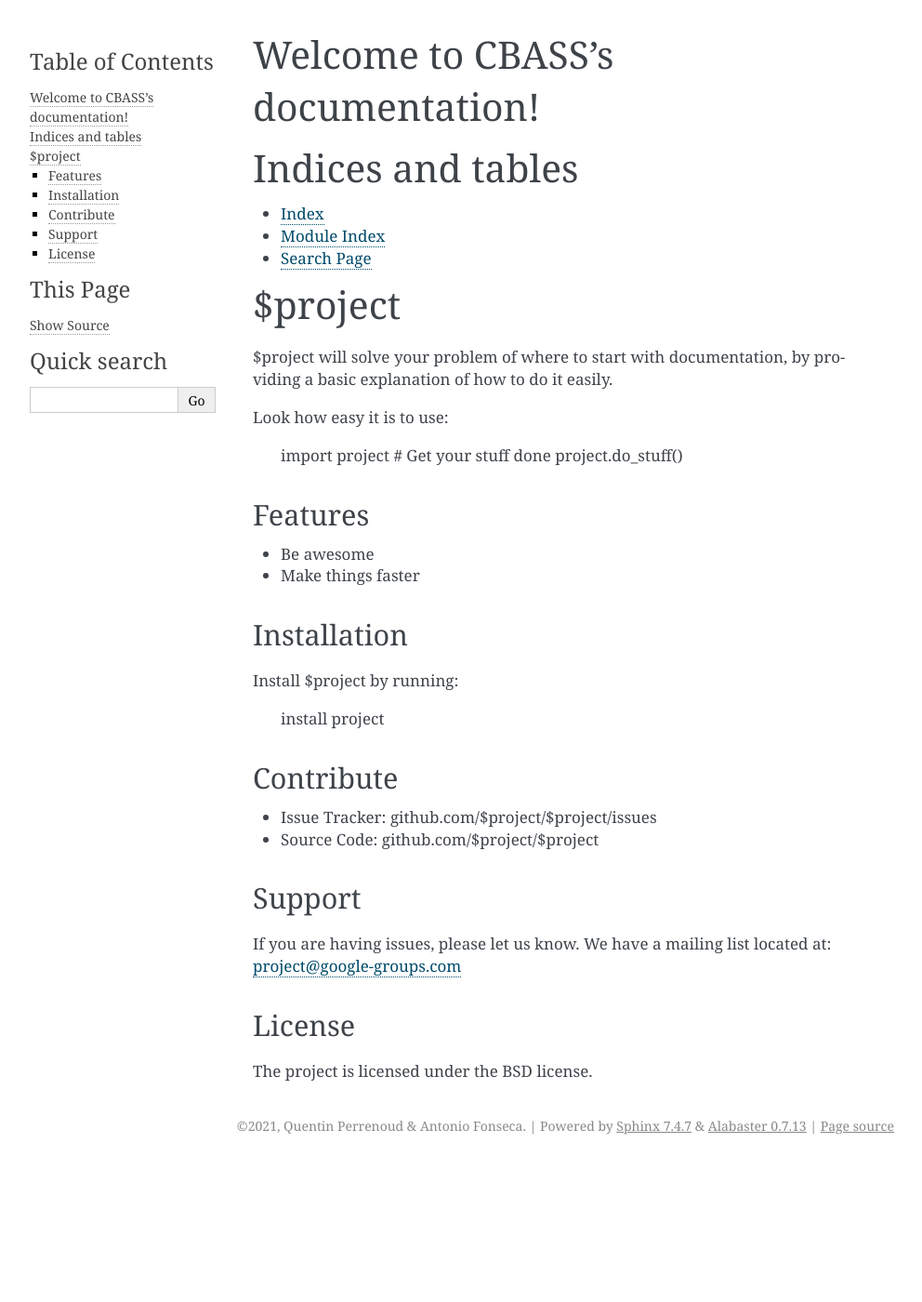
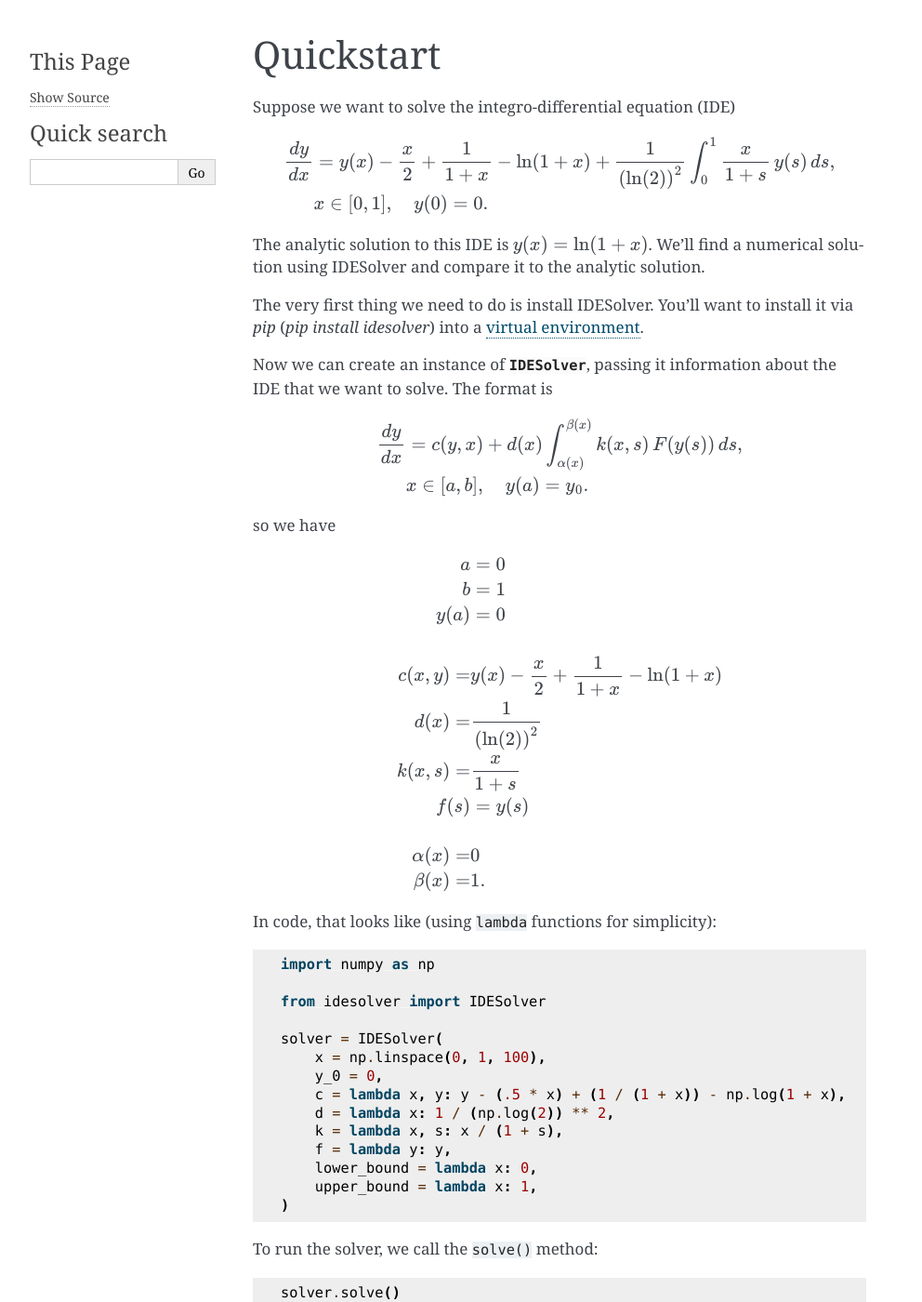
Before and after one commit to cardin-higley-lab/CBASS, a Sphinx documentation site: the page built from docs/index.rst, in a window 1280 px wide and 1400 px high. Shown: the whole window at 93% size, without its empty margins (148-1140 px from the left). Built offline with Sphinx 7.4.7, drawn with Linux system fonts in a browser that asks for light colours; some of the changed text lies outside the part shown.

Commit message:
update docs/

```diff
--- a/docs/index.rst
+++ b/docs/index.rst
@@ -1,62 +1,116 @@
-.. CBASS documentation master file, created by
-   sphinx-quickstart on Tue Nov  2 15:53:01 2021.
-   You can adapt this file completely to your liking, but it should at least
-   contain the root `toctree` directive.
+Quickstart
+==========
 
-Welcome to CBASS's documentation!
-=================================
+.. currentmodule:: idesolver
 
-.. toctree::
-   :maxdepth: 2
-   :caption: Contents:
+Suppose we want to solve the integro-differential equation (IDE)
+
+.. math::
+
+    \frac{dy}{dx} & = y(x) - \frac{x}{2} + \frac{1}{1 + x} - \ln(1 + x) + \frac{1}{\left(\ln(2)\right)^2} \int_0^1 \frac{x}{1 + s} \, y(s) \, ds, \\
+    & x \in [0, 1], \quad y(0) = 0.
+
+The analytic solution to this IDE is :math:`y(x) = \ln(1 + x)`.
+We'll find a numerical solution using IDESolver and compare it to the analytic solution.
+
+The very first thing we need to do is install IDESolver.
+You'll want to install it via `pip` (`pip install idesolver`) into a `virtual environment <https://docs.python.org/3/tutorial/venv.html>`_.
+
+Now we can create an instance of :class:`IDESolver`, passing it information about the IDE that we want to solve.
+The format is
+
+.. math::
+
+   \frac{dy}{dx} & = c(y, x) + d(x) \int_{\alpha(x)}^{\beta(x)} k(x, s) \, F( y(s) ) \, ds, \\
+   & x \in [a, b], \quad y(a) = y_0.
+
+so we have
+
+.. math::
+
+    a &= 0 \\
+    b &= 1 \\
+    y(a) &= 0 \\ \\
+    c(x, y) =& y(x) - \frac{x}{2} + \frac{1}{1 + x} - \ln(1 + x) \\
+    d(x) =& \frac{1}{\left(\ln(2)\right)^2} \\
+    k(x, s) =& \frac{x}{1 + s} \\
+    f(s) &= y(s) \\ \\
+    \alpha(x) =& 0 \\
+    \beta(x) =& 1.
+
+In code, that looks like (using ``lambda`` functions for simplicity):
+
+::
+
+    import numpy as np
+
+    from idesolver import IDESolver
+
+    solver = IDESolver(
+        x = np.linspace(0, 1, 100),
+        y_0 = 0,
+        c = lambda x, y: y - (.5 * x) + (1 / (1 + x)) - np.log(1 + x),
+        d = lambda x: 1 / (np.log(2)) ** 2,
+        k = lambda x, s: x / (1 + s),
+        f = lambda y: y,
+        lower_bound = lambda x: 0,
+        upper_bound = lambda x: 1,
+    )
 
 
+To run the solver, we call the ``solve()`` method:
 
-Indices and tables
-==================
+::
 
-* :ref:`genindex`
-* :ref:`modindex`
-* :ref:`search`
+    solver.solve()
 
-$project
-========
+    solver.x  # whatever we passed in for x
+    solver.y  # the solution y(x)
 
-$project will solve your problem of where to start with documentation,
-by providing a basic explanation of how to do it easily.
 
-Look how easy it is to use:
+The default global error tolerance is :math:`10^{-6}`, with no maximum number of iterations.
+For this IDE the algorithm converges in 40 iterations, resulting in a solution that closely approximates the analytic solution, as seen below.
 
-    import project
-    # Get your stuff done
-    project.do_stuff()
+::
 
-Features
---------
+    import matplotlib.pyplot as plt
 
-- Be awesome
-- Make things faster
+    fig = plt.figure(dpi = 600)
+    ax = fig.add_subplot(111)
 
-Installation
-------------
+    exact = np.log(1 + solver.x)
 
-Install $project by running:
+    ax.plot(solver.x, solver.y, label = 'IDESolver Solution', linestyle = '-', linewidth = 3)
+    ax.plot(solver.x, exact, label = 'Analytic Solution', linestyle = ':', linewidth = 3)
 
-    install project
+    ax.legend(loc = 'best')
+    ax.grid(True)
 
-Contribute
-----------
+    ax.set_title(f'Solution for Global Error Tolerance = {solver.global_error_tolerance}')
+    ax.set_xlabel(r'$x$')
+    ax.set_ylabel(r'$y(x)$')
 
-- Issue Tracker: github.com/$project/$project/issues
-- Source Code: github.com/$project/$project
+    plt.show()
 
-Support
--------
 
-If you are having issues, please let us know.
-We have a mailing list located at: project@google-groups.com
+.. image:: /_static/figs/quickstart_comparison.*
 
-License
--------
+::
 
-The project is licensed under the BSD license.
+    fig = plt.figure(dpi = 600)
+    ax = fig.add_subplot(111)
+
+    error = np.abs(solver.y - exact)
+
+    ax.plot(solver.x, error, linewidth = 3)
+
+    ax.set_yscale('log')
+    ax.grid(True)
+
+    ax.set_title(f'Local Error for Global Error Tolerance = {solver.global_error_tolerance}')
+    ax.set_xlabel(r'$x$')
+    ax.set_ylabel(r'$\left| y_{\mathrm{idesolver}}(x) - y_{\mathrm{analytic}}(x) \right|$')
+
+    plt.show()
+
+.. image:: /_static/figs/quickstart_error.*
```
